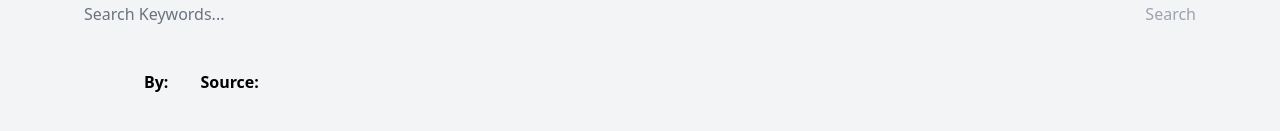
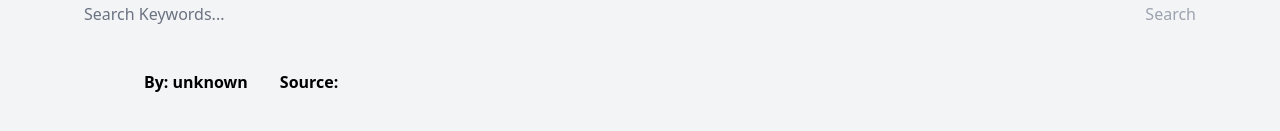
Before and after one commit to AayushMohan/news-app, a Next.js app: page /article in a window 1280 px wide. Shown: the part 243-374 px from the top of the page. Built offline with nearby package versions, Linux system fonts and the light colour scheme.

Commit message:
Added Article Tag

```diff
--- a/app/ReadMoreButton.tsx
+++ b/app/ReadMoreButton.tsx
@@ -1,13 +1,12 @@
 "use client";
 
 import { useRouter } from "next/navigation";
-import React from "react";
 
 type Props = {
   article: Article;
 };
 
-const ReadMoreButton = ({ article }: Props) => {
+function ReadMoreButton({ article }: Props) {
   const router = useRouter();
 
   const handleClick = () => {
@@ -28,6 +27,6 @@ const ReadMoreButton = ({ article }: Props) => {
       Read More
     </button>
   );
-};
+}
 
 export default ReadMoreButton;
--- a/app/article/page.tsx
+++ b/app/article/page.tsx
@@ -16,7 +16,7 @@ function ArticlePage({ searchParams }: Props) {
   const article: Article = searchParams;
 
   return (
-    <div>
+    <article>
       <section className="flex flex-col lg:flex-row pb-24 px-0 lg:px-10">
         {article.image && (
           <img
@@ -32,7 +32,7 @@ function ArticlePage({ searchParams }: Props) {
           </h1>
 
           <div className="flex divided-x-2 space-x-4">
-            <h2 className="font-bold">By: {article.author}</h2>
+            <h2 className="font-bold">By: {article.author || "unknown"}</h2>
             <h2 className="font-bold pl-4">Source: {article.source}</h2>
             <p className="pl-4">
               <LiveTimeStamp time={article.published_at} />
@@ -42,7 +42,7 @@ function ArticlePage({ searchParams }: Props) {
           <p className="pt-4">{article.description}</p>
         </div>
       </section>
-    </div>
+    </article>
   );
 }
 
```
